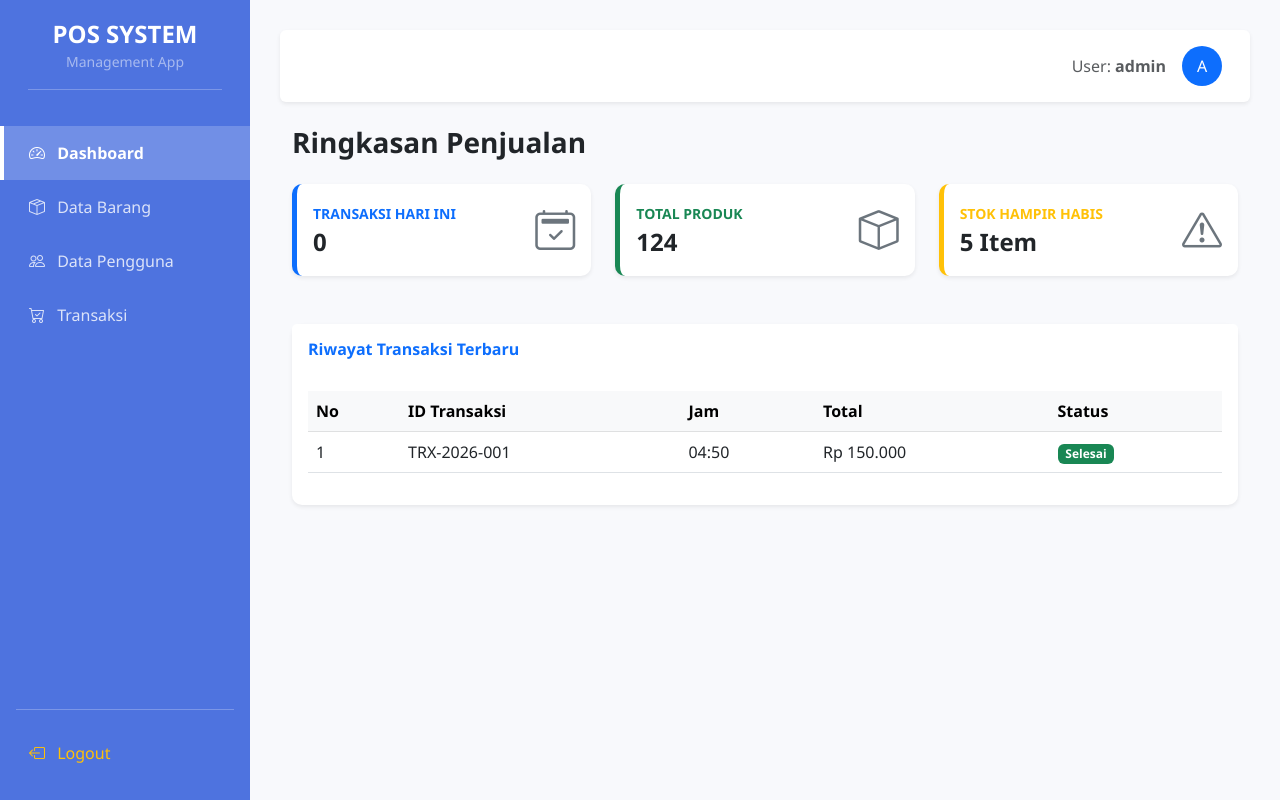
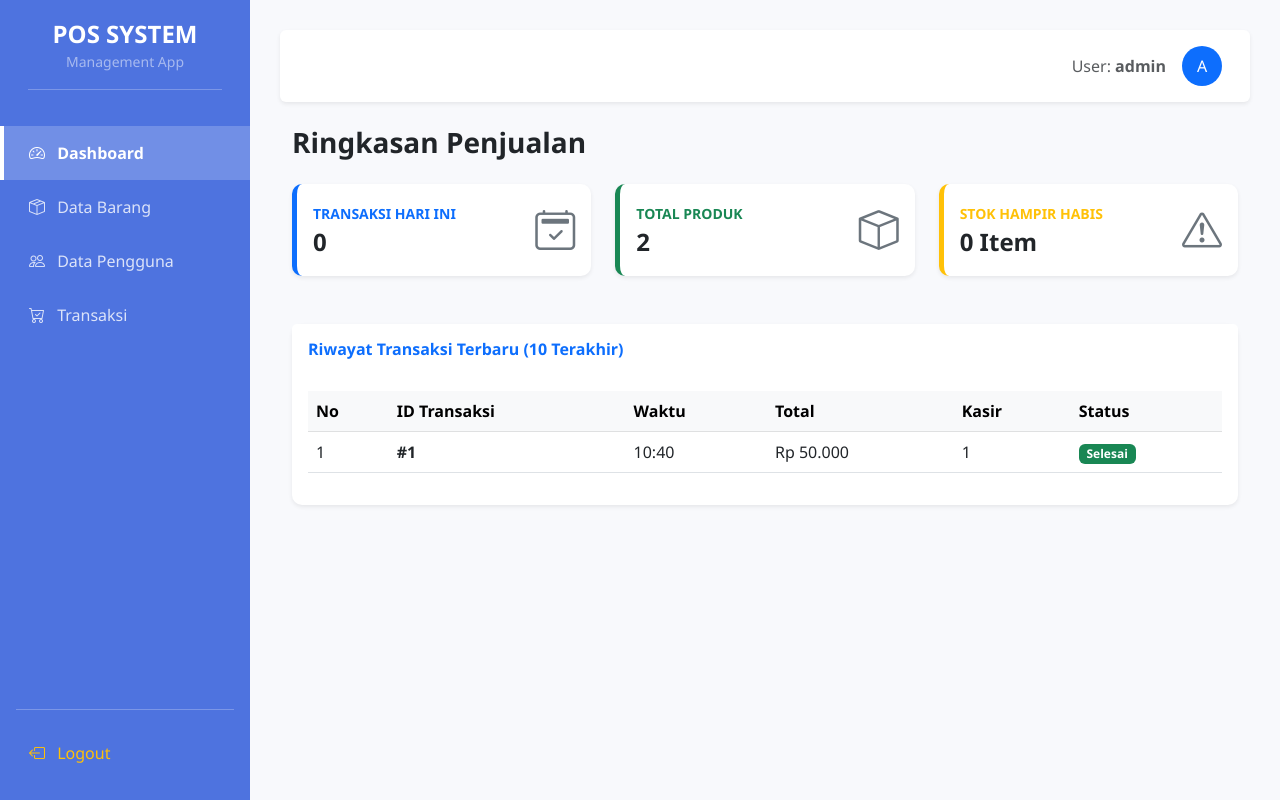
Before and after one commit to ariefrizky09/arief, a PHP site: page /dashboard.php in a window 1280 px wide. Run offline with PHP 8.4, Linux system fonts and the light colour scheme; a user stored in the database is signed in; data comes from the database, SQL or seed files in the repository.

Commit message:
Update dashboard.php

```diff
--- a/dashboard.php
+++ b/dashboard.php
@@ -10,16 +10,20 @@ if (!isset($_SESSION['username'])) {
 
 $username = $_SESSION['username'];
 
-// Query Transaksi Hari Ini
+// 1. Query Transaksi Hari Ini
 $today = date('Y-m-d');
-$query_transaksi = mysqli_query($conn, "SELECT COUNT(*) as total FROM transaksi WHERE DATE(tanggal_transaksi) = '$today'");
+$query_transaksi_hari_ini = mysqli_query($conn, "SELECT COUNT(*) as total FROM transaksi WHERE DATE(tanggal_transaksi) = '$today'");
+$data_t_hari_ini = mysqli_fetch_assoc($query_transaksi_hari_ini);
+$total_hari_ini = $data_t_hari_ini['total'];
 
-if ($query_transaksi) {
-    $data_transaksi = mysqli_fetch_assoc($query_transaksi);
-    $total_hari_ini = (isset($data_transaksi['total'])) ? $data_transaksi['total'] : 0;
-} else {
-    $total_hari_ini = 0;
-}
+// 2. Query Total Semua Produk
+$query_produk = mysqli_query($conn, "SELECT COUNT(*) as total FROM barang");
+$data_produk = mysqli_fetch_assoc($query_produk);
+$total_produk = $data_produk['total'];
+
+// 3. Query Stok Hampir Habis (dibawah 5)
+$query_stok_low = mysqli_query($conn, "SELECT * FROM barang WHERE jumlah_barang < 5");
+$jumlah_stok_low = mysqli_num_rows($query_stok_low);
 ?>
 
 <!DOCTYPE html>
@@ -30,6 +34,10 @@ if ($query_transaksi) {
     <title>Dashboard | Aplikasi Penjualan</title>
     <link href="https://cdn.jsdelivr.net/npm/bootstrap@5.3.0/dist/css/bootstrap.min.css" rel="stylesheet">
     <link rel="stylesheet" href="https://cdn.jsdelivr.net/npm/bootstrap-icons@1.11.1/font/bootstrap-icons.css">
+    <style>
+        .cursor-pointer { cursor: pointer; transition: 0.3s; }
+        .cursor-pointer:hover { transform: translateY(-3px); }
+    </style>
 </head>
 <body>
 
@@ -73,7 +81,7 @@ if ($query_transaksi) {
                     <div class="row align-items-center">
                         <div class="col">
                             <p class="text-uppercase text-success fw-bold small mb-1">Total Produk</p>
-                            <h4 class="fw-bold mb-0">124</h4>
+                            <h4 class="fw-bold mb-0"><?php echo $total_produk; ?></h4>
                         </div>
                         <div class="col-auto">
                             <i class="bi bi-box text-secondary fs-1"></i>
@@ -83,11 +91,12 @@ if ($query_transaksi) {
             </div>
 
             <div class="col-md-4">
-                <div class="card p-3 bg-white border-0 border-start border-warning border-5 shadow-sm">
+                <div class="card p-3 bg-white border-0 border-start border-warning border-5 shadow-sm cursor-pointer"
+                     data-bs-toggle="modal" data-bs-target="#modalStokRendah">
                     <div class="row align-items-center">
                         <div class="col">
                             <p class="text-uppercase text-warning fw-bold small mb-1">Stok Hampir Habis</p>
-                            <h4 class="fw-bold mb-0">5 Item</h4>
+                            <h4 class="fw-bold mb-0"><?php echo $jumlah_stok_low; ?> Item</h4>
                         </div>
                         <div class="col-auto">
                             <i class="bi bi-exclamation-triangle text-secondary fs-1"></i>
@@ -99,7 +108,7 @@ if ($query_transaksi) {
 
         <div class="card mt-5 shadow-sm border-0">
             <div class="card-header bg-white py-3 border-0">
-                <h6 class="m-0 fw-bold text-primary">Riwayat Transaksi Terbaru</h6>
+                <h6 class="m-0 fw-bold text-primary">Riwayat Transaksi Terbaru (10 Terakhir)</h6>
             </div>
             <div class="card-body">
                 <div class="table-responsive">
@@ -108,19 +117,27 @@ if ($query_transaksi) {
                             <tr>
                                 <th>No</th>
                                 <th>ID Transaksi</th>
-                                <th>Jam</th>
+                                <th>Waktu</th>
                                 <th>Total</th>
+                                <th>Kasir</th>
                                 <th>Status</th>
                             </tr>
                         </thead>
                         <tbody>
+                            <?php
+                            $no = 1;
+                            $query_history = mysqli_query($conn, "SELECT * FROM transaksi ORDER BY id_transaksi DESC LIMIT 10");
+                            while($row = mysqli_fetch_assoc($query_history)) {
+                            ?>
                             <tr>
-                                <td>1</td>
-                                <td>TRX-2026-001</td>
-                                <td><?php echo date('H:i'); ?></td>
-                                <td>Rp 150.000</td>
+                                <td><?php echo $no++; ?></td>
+                                <td class="fw-bold">#<?php echo $row['id_transaksi']; ?></td>
+                                <td><?php echo date('H:i', strtotime($row['tanggal_transaksi'])); ?></td>
+                                <td>Rp <?php echo number_format($row['total_harga'], 0, ',', '.'); ?></td>
+                                <td><?php echo $row['id_user']; ?></td>
                                 <td><span class="badge bg-success text-white">Selesai</span></td>
                             </tr>
+                            <?php } ?>
                         </tbody>
                     </table>
                 </div>
@@ -129,6 +146,40 @@ if ($query_transaksi) {
     </div>
 </div>
 
+<div class="modal fade" id="modalStokRendah" tabindex="-1" aria-hidden="true">
+    <div class="modal-dialog modal-dialog-centered">
+        <div class="modal-content border-0 shadow">
+            <div class="modal-header bg-warning text-dark">
+                <h5 class="modal-title fw-bold"><i class="bi bi-exclamation-triangle-fill me-2"></i>Peringatan Stok Rendah</h5>
+                <button type="button" class="btn-close" data-bs-dismiss="modal" aria-label="Close"></button>
+            </div>
+            <div class="modal-body">
+                <p class="text-muted small mb-3">Produk berikut memiliki stok kurang dari 5 unit:</p>
+                <ul class="list-group list-group-flush">
+                    <?php
+                    // Reset pointer query stok low atau query ulang
+                    mysqli_data_seek($query_stok_low, 0);
+                    if(mysqli_num_rows($query_stok_low) > 0) {
+                        while($s = mysqli_fetch_assoc($query_stok_low)) {
+                            echo '<li class="list-group-item d-flex justify-content-between align-items-center">
+                                    '.$s['nama_barang'].'
+                                    <span class="badge bg-danger rounded-pill">Sisa: '.$s['jumlah_barang'].'</span>
+                                  </li>';
+                        }
+                    } else {
+                        echo '<li class="list-group-item text-center text-muted italic">Tidak ada stok yang kritis.</li>';
+                    }
+                    ?>
+                </ul>
+            </div>
+            <div class="modal-footer">
+                <button type="button" class="btn btn-secondary btn-sm" data-bs-dismiss="modal">Tutup</button>
+                <a href="data_barang.php" class="btn btn-primary btn-sm">Update Stok</a>
+            </div>
+        </div>
+    </div>
+</div>
+
 <script src="https://cdn.jsdelivr.net/npm/bootstrap@5.3.0/dist/js/bootstrap.bundle.min.js"></script>
 </body>
 </html>
```
